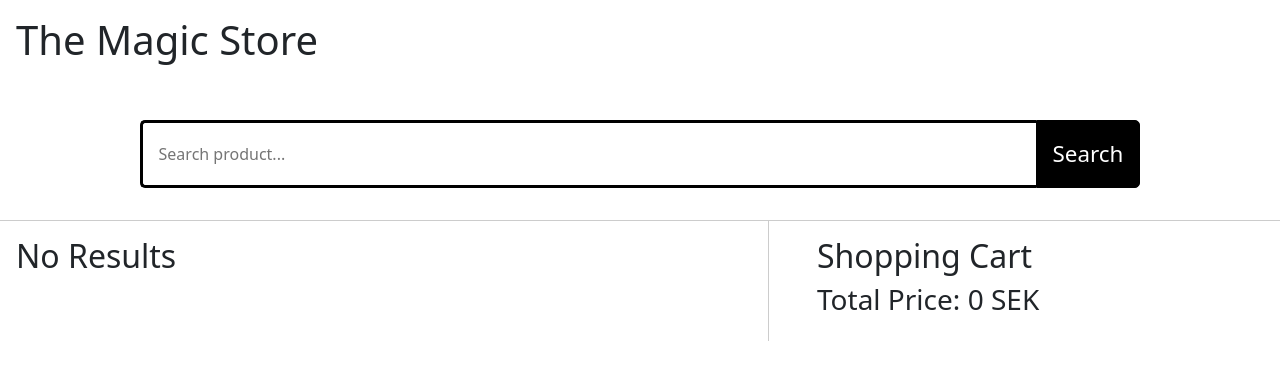
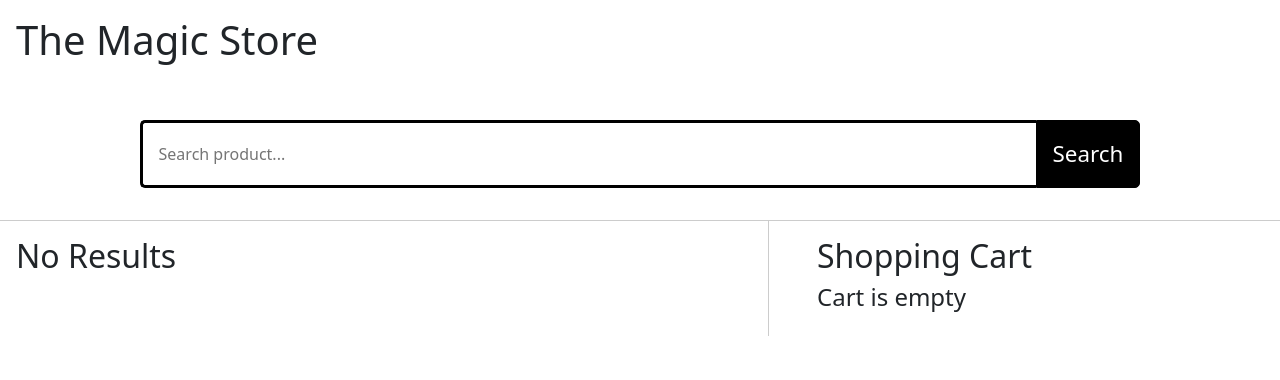
Before and after one commit to tevee/FE23-js3-i3-webshop, a React (Create React App) app in the folder webbshop/: page / in a window 1280 px wide. Shown: the top 380 px of the page. Built offline with nearby package versions, Linux system fonts and the light colour scheme.

Commit message:
added comments to hopefully make it easier to understand

```diff
--- a/webbshop/src/app/hooks.ts
+++ b/webbshop/src/app/hooks.ts
@@ -1,3 +1,8 @@
+/*
+  Custom Hook automatically generated when creating redux-typescript template.
+  Giving type for useDispatch and useSelector.
+*/
+
 import { TypedUseSelectorHook, useDispatch, useSelector } from 'react-redux';
 import type { RootState, AppDispatch } from './store';
 
--- a/webbshop/src/app/store.ts
+++ b/webbshop/src/app/store.ts
@@ -1,3 +1,7 @@
+/*
+  Redux store
+*/
+
 import { configureStore, ThunkAction, Action } from '@reduxjs/toolkit';
 import webshopReducer from '../redux/webshopSlice';
 
--- a/webbshop/src/components/SearchResult.tsx
+++ b/webbshop/src/components/SearchResult.tsx
@@ -1,3 +1,9 @@
+/*
+    SearchResult Component
+    Render product result of the input from the searchbar.
+    Handles adding product to cart, updating product information for modal and displaying the modal.
+*/
+
 import { useAppSelector, useAppDispatch } from '../app/hooks';
 import { selectFilteredProducts, addToCart, selectIsProductModalOpen, setIsProductModalOpen, setFocusedProduct } from "../redux/webshopSlice";
 import ProductModal from './ProductModal';
--- a/webbshop/src/components/Searchbar.tsx
+++ b/webbshop/src/components/Searchbar.tsx
@@ -1,3 +1,8 @@
+/*
+    Searchbar Component
+    Handles the search state
+*/
+
 import { useAppSelector, useAppDispatch } from '../app/hooks';
 import { selectSearchInput, setSearchInput, filterProducts } from '../redux/webshopSlice';
 
--- a/webbshop/src/components/ShoppingCart.tsx
+++ b/webbshop/src/components/ShoppingCart.tsx
@@ -1,3 +1,8 @@
+/*
+    ShoppingCart Component
+    Handles updating quantity and removing cartItems.
+*/
+
 import { useAppSelector, useAppDispatch } from "../app/hooks";
 import { selectCartItems, selectCartSummary, setCartItemQuantity, removeCartItem } from "../redux/webshopSlice";
 
@@ -52,7 +57,14 @@ export default function ShoppingCart():JSX.Element {
                     </div>
               </div>
             ))}
-            <h3>Total Price: {totalPrice} {valuta}</h3>
+            {
+                cartItems.length > 0
+                ? <div className="cart-total">
+                    <h3>Total Price:</h3>
+                    <h3>{totalPrice} {valuta}</h3>
+                </div>
+                : <h4>Cart is empty</h4>
+            }
         </div>
     )
 }
--- a/webbshop/src/components/Webshop.tsx
+++ b/webbshop/src/components/Webshop.tsx
@@ -1,3 +1,7 @@
+/*
+    This is the Webshop component containing components that completes the webshop.
+*/
+
 import '../css/webshop.css'
 import 'bootstrap/dist/css/bootstrap.min.css';
 import 'bootstrap-icons/font/bootstrap-icons.css';
--- a/webbshop/src/css/webshop.css
+++ b/webbshop/src/css/webshop.css
@@ -229,4 +229,9 @@ header > h1 {
   .cart-item-body-right {
     padding-right: 1.2rem;
   }
+
+  .cart-total {
+    display: flex;
+    justify-content: space-between;
+  }
 }
--- a/webbshop/src/db/fakerDB.ts
+++ b/webbshop/src/db/fakerDB.ts
@@ -13,7 +13,7 @@ function createClothingProduct(): ClothingProduct {
     const category: string = categories[Math.floor(Math.random() * categories.length)];
     const size: string = sizes[Math.floor(Math.random() * sizes.length)];
     const price: string = `${faker.commerce.price({min: 200, max: 1000, dec: 0})}`;
-    const valuta: string = 'SEK';
+    const valuta: string = 'kr';
     const description: string = `${faker.commerce.productAdjective()} and stylish, perfect for everyday wear. Made from high-quality fabric.`;
     const imgUrl: string = faker.image.urlLoremFlickr({ width: 600, height: 400, category: `${clothingType}` });
     const quantity = 1;
--- a/webbshop/src/redux/webshopSlice.ts
+++ b/webbshop/src/redux/webshopSlice.ts
@@ -1,3 +1,8 @@
+/*
+    Webshop Slice
+    Handles the Webshop reducer
+*/
+
 import { createAsyncThunk, createSelector, createSlice, PayloadAction } from '@reduxjs/toolkit';
 import { RootState, AppThunk } from '../app/store';
 import productsDB from '../db/fakerDB';
@@ -57,6 +62,10 @@ export const selectIsProductModalOpen = (state: RootState) => state.webshop.isPr
 export const selectFocusedProduct = (state: RootState) => state.webshop.focusedProduct;
 
 // Memoized selectors, derived data
+// Side note:
+// Memoized selectors remembers the result of the selector
+// It keeps track of state changes and
+// It also recomputes data accord to dependency (state) changes
 export const selectCartItems = createSelector(
     [selectProducts, selectCart],
     (productsDB, cart): CartItem[] => {
@@ -82,13 +91,13 @@ export const selectCartSummary = createSelector(
     [selectCartItems],
     (cartItems): CartTotalPrice => {
         if(!cartItems || cartItems.length === 0) {
-            return {totalPrice: 0, valuta: 'SEK'};
+            return {totalPrice: 0, valuta: 'kr'};
         }
 
         return cartItems.reduce<CartTotalPrice>((acc, item) => {
             acc.totalPrice += (item.price * item.quantity);
             return acc;
-        }, {totalPrice: 0, valuta: 'SEK'});
+        }, {totalPrice: 0, valuta: 'kr'});
     }
 );
 
--- a/webbshop/src/types/types.ts
+++ b/webbshop/src/types/types.ts
@@ -1,3 +1,7 @@
+/*
+  Types needed for TypeScript
+*/
+
 interface ClothingProduct {
   id: string;
   name: string;
```
Also changed, not shown: webbshop/src/components/ProductModal.tsx (+14 -2 lines).
